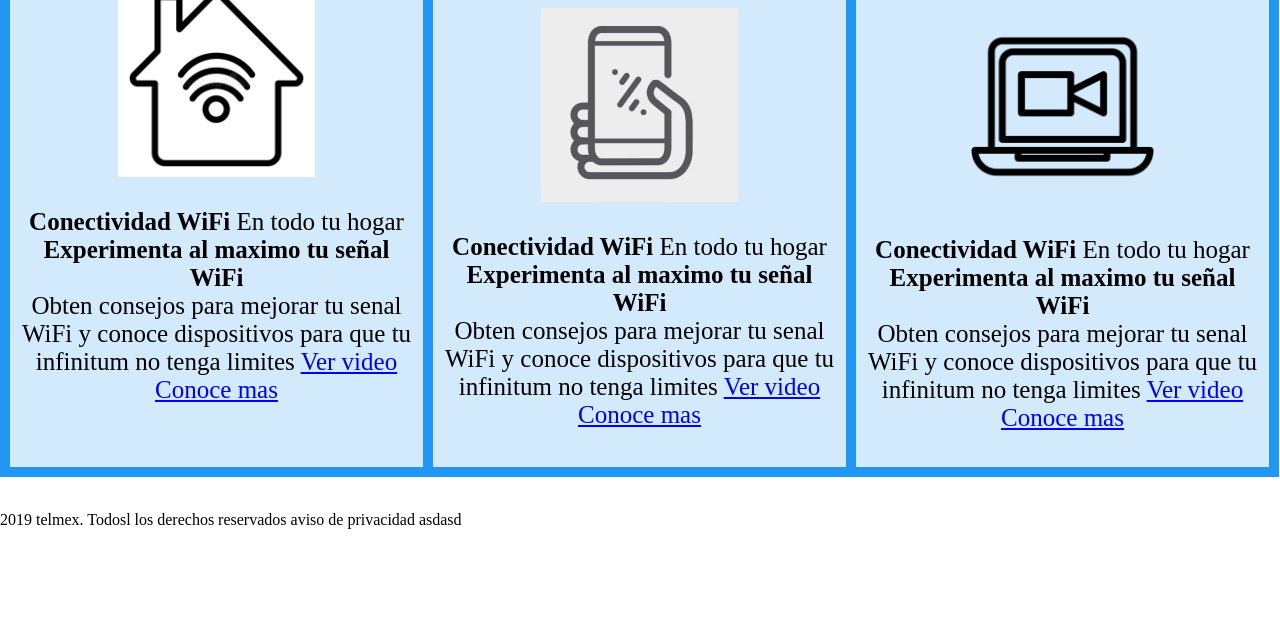
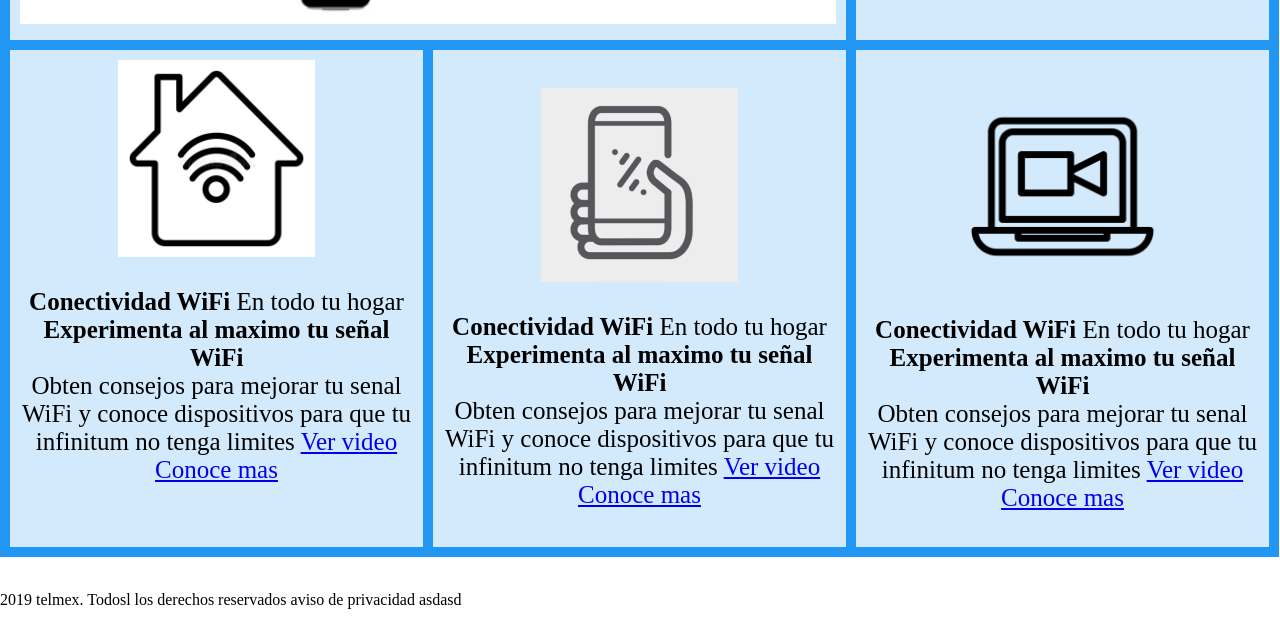
Before and after one commit to SalsaRoja2/ExamenGina-09-09-2022, a plain HTML site: page index.html in a window 1280 px wide. Shown: the part 484-1109 px from the top of the page. Before the commit the page ends 1029 px from the top, so only its background shows below. Drawn offline with Linux system fonts and the light colour scheme.

Commit message:
grid pagging top

```diff
--- a/css/estilo.css
+++ b/css/estilo.css
@@ -1,8 +1,12 @@
 #wrapper {
     position: absolute;
     top: 0px;
-   right: 1px;
-    }
+    right: 1px;
+}
+
+#clarogrid {
+    padding-top: 80px;
+}
 
 
 .mainHead a:hover {
--- a/index.html
+++ b/index.html
@@ -102,7 +102,7 @@
 
 
 
-<div>
+        <div id="clarogrid">
             <content class="claroVideo">
                 <div>
                     <div class="grid-container">
@@ -155,4 +155,5 @@
 
 
 </body>
+
 </html>
```
Lines whose indentation alone changed are shown as unchanged.
